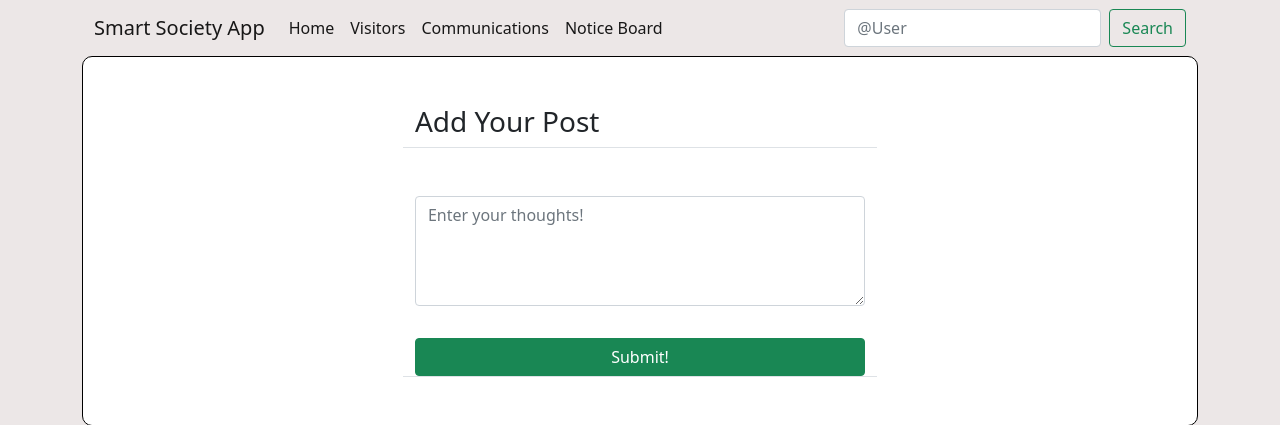
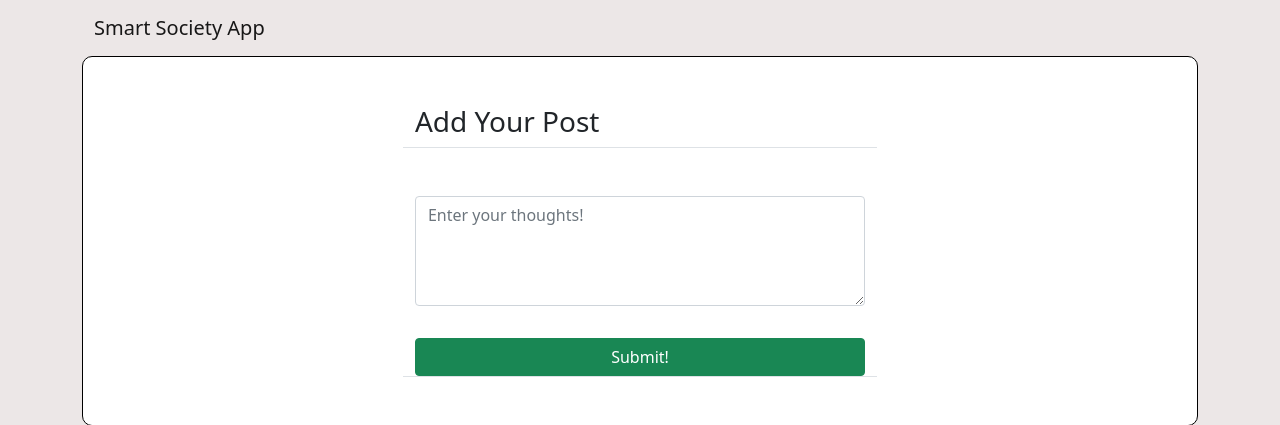
Before and after one commit to Abheelash-Mishra/Smart_Society_App, a Django app: page /main/communications/ in a window 1280 px wide. Shown: the top 425 px of the page. Run offline with Django 4.2, Linux system fonts and the light colour scheme; data comes from the database, SQL or seed files in the repository; both versions use the stored data as it was after the commit; some libraries are stand-ins or nearby versions.

Commit message:
Made the features of the navbar only visible when the user is logged in

```diff
--- a/communications/views.py
+++ b/communications/views.py
@@ -1,4 +1,5 @@
 from django.contrib.auth.mixins import LoginRequiredMixin, UserPassesTestMixin
+from django.contrib.auth.decorators import login_required
 from django.db.models import Q
 from django.http import HttpResponseRedirect
 from django.shortcuts import render
@@ -35,6 +36,7 @@ class DeletePost(DeleteView):
     model = Post
     template_name = "delete_post.html"
     success_url = reverse_lazy("content_list")
+
 class SocialPosts(View):
     def get(self, request, *args, **kwargs):
         content_posts = Post.objects.all().order_by("-created")
--- a/landing/templates/navbar.html
+++ b/landing/templates/navbar.html
@@ -7,10 +7,11 @@
                     aria-expanded="false" aria-label="Toggle navigation">
                 <span class="navbar-toggler-icon"></span>
             </button>
+            {% if user.is_authenticated %}
             <div class="collapse navbar-collapse" id="navbarSupportedContent">
                 <ul class="navbar-nav me-auto mb-2 mb-lg-0">
                     <li class="nav-item">
-                        <a class="nav-link active" aria-current="page" href="#">Home</a>
+                        <a class="nav-link active" aria-current="page" href="{% url 'main_page' %}">Home</a>
                     </li>
                     <li class="nav-item">
                         <a class="nav-link active" aria-current="page" href="#">Visitors</a>
@@ -44,7 +45,6 @@
                         <input class="form-control me-2" type="search" name="query" value="{{ request.GET.query }}" placeholder="@User" aria-label="Search">
                         <button class="btn btn-outline-success" type="submit">Search</button>
                     </form>
-                {% if user.is_authenticated %}
                         <div class="nav-item dropdown">
                             <a class="nav-link dropdown-toggle text-dark" data-bs-toggle="dropdown" role="button"
                                aria-expanded="false"><i class="fas fa-user"></i></a>
```
Also changed, not shown: db.sqlite3. Lines whose indentation alone changed are shown as unchanged.
